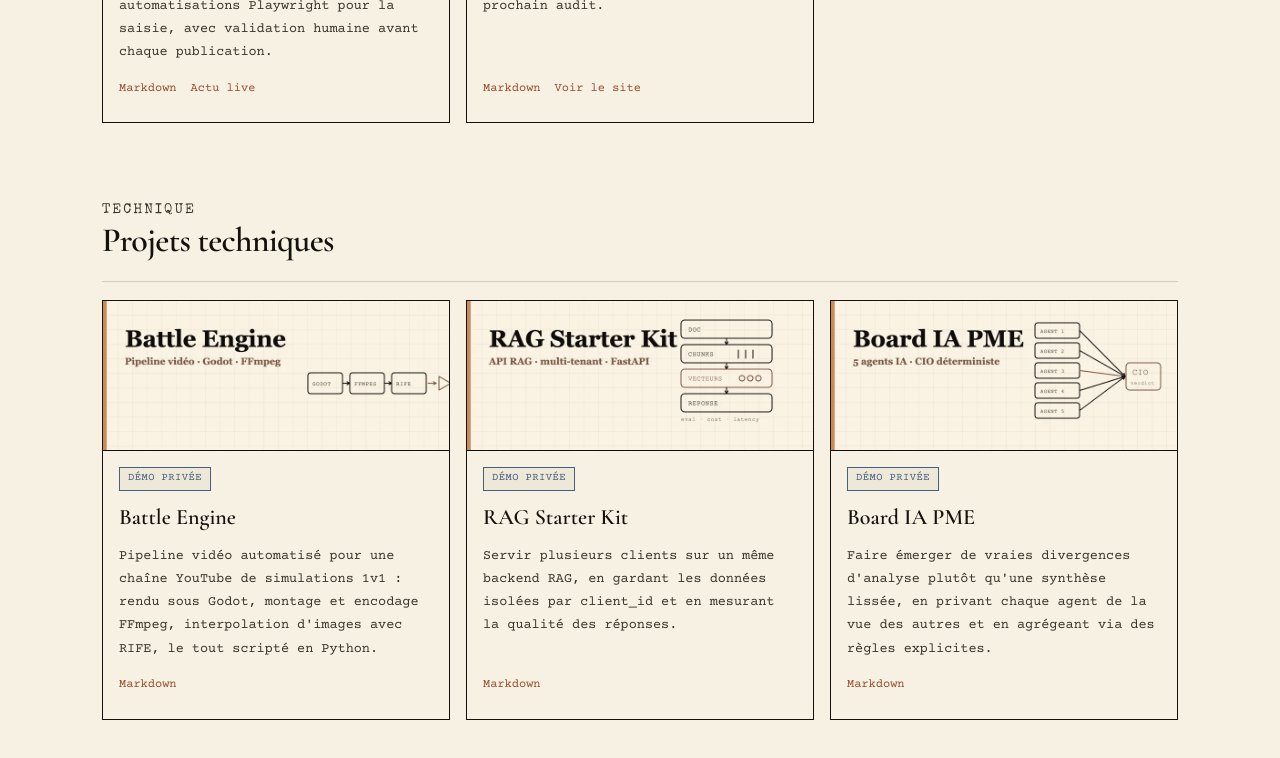
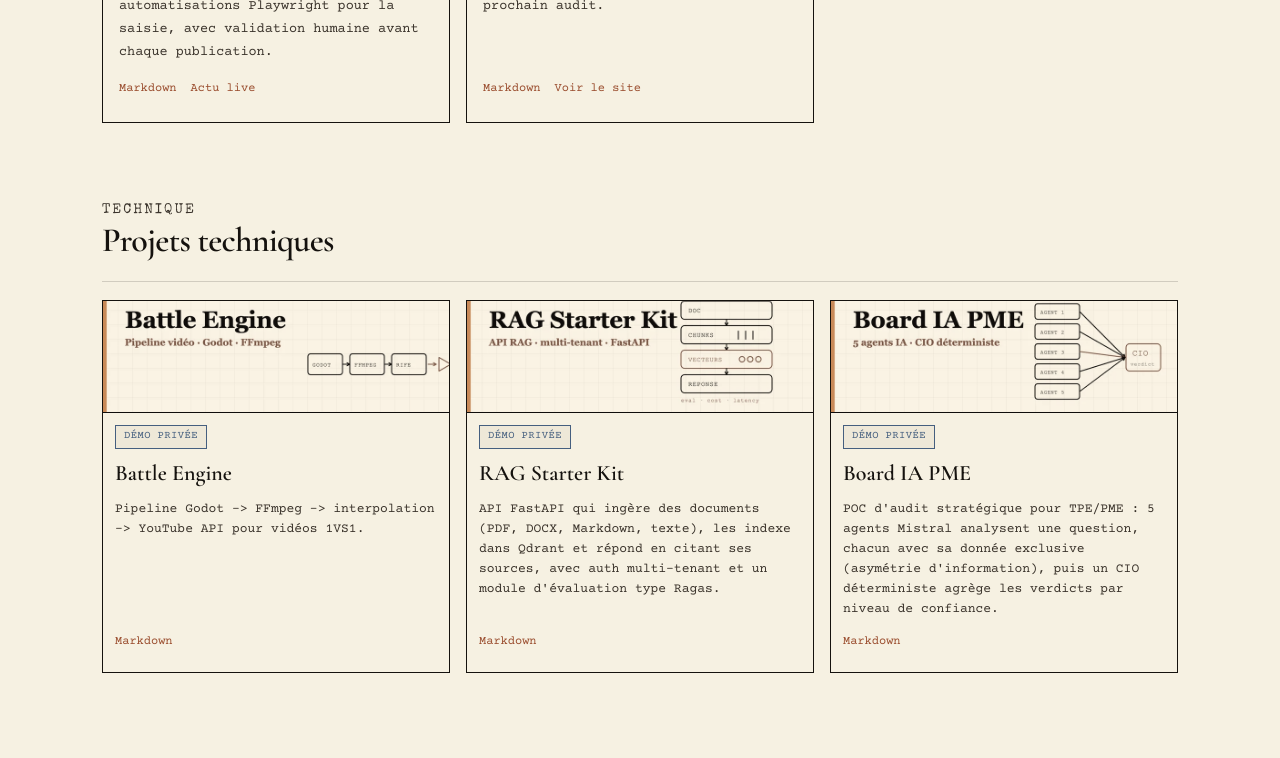
Before and after one commit to Jonassuhard/portfolio-jonassuhard, a Next.js app: page /projets in a window 1280 px wide. Shown: the part 1329-2087 px from the top of the page. Built offline with nearby package versions, Linux system fonts and the light colour scheme; no server answers.

Commit message:
fix(ui): reduce secondary project density

```diff
--- a/app/globals.css
+++ b/app/globals.css
@@ -421,6 +421,9 @@ td { color:var(--color-ink-soft); }
 .case-body h3 { margin:0; }
 .case-body p { font-size:13.5px; color:var(--color-ink-soft); margin:0; flex:1; }
 .case-body .button { margin-top:4px; align-self:flex-start; }
+.case-grid-compact .case-card img { height:112px; }
+.case-grid-compact .case-body { padding:12px; gap:6px; }
+.case-grid-compact .case-body p { font-size:13px; line-height:1.55; }
 
 /* ===== CONTENT GRID (prose + aside, case study) ===== */
 .content-grid { display:grid; grid-template-columns:minmax(0,1.7fr) minmax(0,1fr); gap:28px; align-items:start; }
@@ -537,7 +540,7 @@ td { color:var(--color-ink-soft); }
 .foot-link-btn:hover { color:var(--color-nixie); }
 @media (max-width:640px) {
   .consent { left:10px; right:10px; bottom:10px; width:auto; }
-  .consent-inner { padding:12px; grid-template-columns:1fr; gap:10px; }
+  .consent-inner { padding:10px; grid-template-columns:1fr; gap:8px; }
   .consent-actions { width:100%; }
   .consent-actions .button { flex:1; justify-content:center; min-height:44px; }
   .foot-link-btn { min-height:40px; padding:10px 0; font-size:12.5px; }
--- a/app/projets/page.tsx
+++ b/app/projets/page.tsx
@@ -41,7 +41,7 @@ export default function ProjectsPage() {
                 <h2>{group.title}</h2>
               </div>
             </div>
-            <div className="case-grid">
+            <div className={group.tier === 1 ? "case-grid" : "case-grid case-grid-compact"}>
               {list.map((project, projectIndex) => (
                 <article className="case-card" key={project.slug}>
                   <ProjectCardImage
@@ -58,7 +58,11 @@ export default function ProjectsPage() {
                         {project.shortTitle}
                       </Link>
                     </h3>
-                    <p>{project.summary}</p>
+                    <p>
+                      {group.tier === 1
+                        ? project.summary
+                        : project.cardLine ?? project.proofLine ?? project.summary}
+                    </p>
                     <div className="access-links">
                       <a className="lk" href={`/projects/${project.slug}.md`}>Markdown</a>
                       {project.links
```
Also changed, not shown: 3 other files (tests, documents, lock files or other folders).
